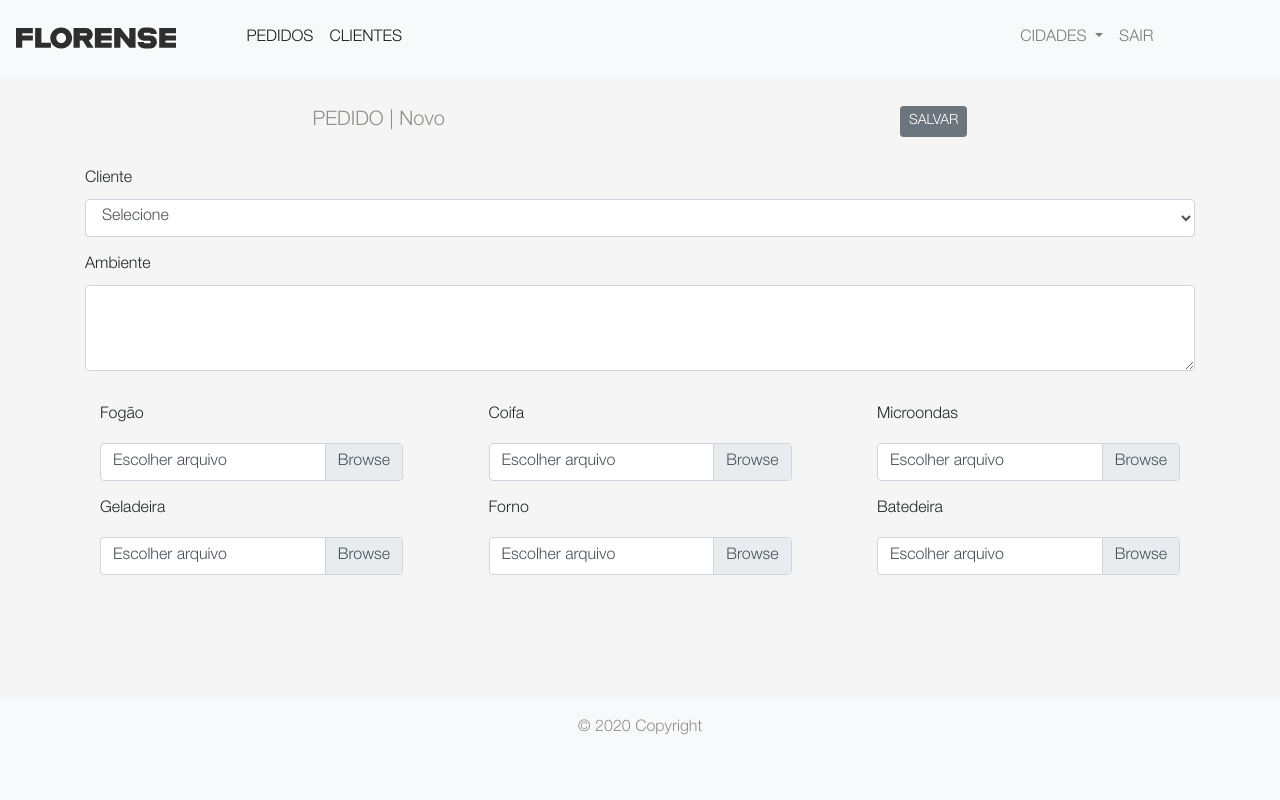
After one commit to leoromanini/florense, a Django app: page /pedido in a window 1280 px wide. The commit adds this page. Run offline with Django 3.2, Linux system fonts and the light colour scheme; the visitor is signed in with stand-in values (Sample User, id 1); some libraries are stand-ins or nearby versions.

Commit message:
Adicionado novos templates

```diff
--- a/florense/portal/static/portal/css/base.css
+++ b/florense/portal/static/portal/css/base.css
@@ -1,6 +1,13 @@
 body{
     background-color: #f5f5f5;
     font-family: "HelveticaLt";
+}
+
+.container-base {
+    display: flex;
+    flex-direction: column;
+    min-height: 100vh;
+    width: 100%;
 }
 
 .navbar-brand{
@@ -26,3 +33,34 @@ body{
 .flex{
     display: flex;
 }
+
+.flex-start {
+	justify-content: flex-start;
+}
+
+.subtitle{
+    color: #928e8a;
+    margin-top: 3%;
+    margin-bottom: 3%;
+    display: flex;
+}
+
+.footer{
+    background-color: #f8f9fa;
+    color: #928e8a;
+    margin-top: auto;
+    height: 100px;
+
+}
+
+.content{
+    margin-bottom: 5%;
+}
+
+.pointer{
+    cursor: pointer;
+}
+
+.table-center{
+    text-align: center;
+}
--- a/florense/portal/static/portal/css/login.css
+++ b/florense/portal/static/portal/css/login.css
@@ -23,6 +23,11 @@ body {
   padding: 15px;
   margin: 0 auto;
 }
+
+.signin{
+    margin-top: 10%;
+}
+
 .form-signin .checkbox {
   font-weight: 400;
 }
--- /dev/null
+++ b/florense/portal/static/portal/css/order.css
@@ -0,0 +1,18 @@
+.btn-salvar{
+    height: fit-content;
+    align-self: center;
+}
+
+p{
+    margin-top: 1rem;
+}
+
+.row{
+    margin-right: 0px;
+    margin-left: 0px;
+}
+
+.img{
+    height: 400px;
+    width: 460px;
+}
--- /dev/null
+++ b/florense/portal/static/portal/css/orders_list.css
@@ -0,0 +1,4 @@
+.btn-incluir{
+    height: fit-content;
+    align-self: center;
+}
--- /dev/null
+++ b/florense/portal/static/portal/js/order.js
@@ -0,0 +1,4 @@
+$('.custom-file-input').on('change',function(){
+                var fileName = $(this).val();
+                $(this).next('.custom-file-label').html(fileName);
+})
--- a/florense/portal/templates/portal/base.html
+++ b/florense/portal/templates/portal/base.html
@@ -28,11 +28,15 @@
             src: local('HelvativaLt'),
                  url('{% static 'fonts/helvetica.otf' %}');
           }
+
+
     </style>
 
 </head>
 
 <body>
+<div class="container-base">
+    <div class="header">
         {% if user.is_authenticated %}
         <nav class="navbar navbar-expand-lg navbar-light bg-light">
             <a class="navbar-brand" href="#">
@@ -55,7 +59,8 @@
                 </ul>
                 <ul class="navbar-nav ml-auto logout">
                     <li class="nav-item dropdown">
-                <a class="nav-link dropdown-toggle" href="#" id="navbarDropdown" role="button" data-toggle="dropdown"
+                        <a class="nav-link dropdown-toggle" href="#" id="navbarDropdown" role="button"
+                           data-toggle="dropdown"
                            aria-haspopup="true" aria-expanded="false">
                             CIDADES
                         </a>
@@ -73,10 +78,18 @@
             {% endif %}
         </nav>
         {% endif %}
-
+    </div>
+    <div class="content">
         {% block content %}
         {% endblock %}
-
+    </div>
+    <div class="footer">
+        <footer class="page-footer font-small blue">
+            <div class="footer-copyright text-center py-3">© 2020 Copyright</a>
+            </div>
+        </footer>
+    </div>
+</div>
 </body>
 
 <script src="https://code.jquery.com/jquery-3.5.1.slim.min.js"
--- a/florense/portal/templates/portal/login.html
+++ b/florense/portal/templates/portal/login.html
@@ -6,7 +6,7 @@
 {% endblock %}
 
 {% block content %}
-<div class="text-center">
+<div class="text-center signin">
     <form class="form-signin">
         <img class="mb-4" src="{% static 'portal/images/logo.svg' %}" alt="" width="300"
              height="70">
@@ -20,7 +20,6 @@
             </label>
         </div>
         <button class="btn btn-lg btn-dark btn-block" type="submit">Entrar</button>
-        <p class="mt-5 mb-3 text-muted">© 2020</p>
     </form>
 
 
--- /dev/null
+++ b/florense/portal/templates/portal/order.html
@@ -0,0 +1,83 @@
+{% extends 'portal/base.html' %}
+{% load static %}
+
+{% block styles %}
+<link rel="stylesheet" type="text/css" href="{% static 'portal/css/order.css' %}">
+{% endblock %}
+
+{% block content %}
+<div class="container space-around flex">
+    <h5 class="orders subtitle text-center">PEDIDO | Novo</h5>
+    <button type="button" class="btn btn-secondary btn-sm btn-salvar">SALVAR</button>
+</div>
+<div class="container">
+    <form>
+        <div class="form-group">
+            <label for="exampleFormControlSelect1">Cliente</label>
+            <select class="form-control" id="exampleFormControlSelect1">
+                <option disabled selected>Selecione</option>
+                <option>Leonardo Romanini</option>
+                <option>Denison Caramori</option>
+                <option>Leonardo Romanini</option>
+                <option>Denison Caramori</option>
+                <option>Leonardo Romanini</option>
+                <option>Denison Caramori</option>
+            </select>
+        </div>
+        <div class="form-group">
+            <label for="ambiente">Ambiente</label>
+            <textarea class="form-control" id="ambiente" rows="3"></textarea>
+        </div>
+        <section class="container flex row space-between">
+            <div class="item">
+                <p>Fogão</p>
+                <div class="custom-file">
+                    <input type="file" class="custom-file-input" id="customFile">
+                    <label class="custom-file-label" for="customFile">Escolher arquivo</label>
+                </div>
+            </div>
+            <div class="item">
+                <p>Coifa</p>
+                <div class="custom-file">
+                    <input type="file" class="custom-file-input" id="customFile">
+                    <label class="custom-file-label" for="customFile">Escolher arquivo</label>
+                </div>
+            </div>
+            <div class="item">
+                <p>Microondas</p>
+                <div class="custom-file">
+                    <input type="file" class="custom-file-input" id="customFile">
+                    <label class="custom-file-label" for="customFile">Escolher arquivo</label>
+                </div>
+            </div>
+        </section>
+        <section class="container flex row space-between">
+            <div class="item">
+                <p>Geladeira</p>
+                <div class="custom-file">
+                    <input type="file" class="custom-file-input" id="customFile">
+                    <label class="custom-file-label" for="customFile">Escolher arquivo</label>
+                </div>
+            </div>
+            <div class="item">
+                <p>Forno</p>
+                <div class="custom-file">
+                    <input type="file" class="custom-file-input" id="customFile">
+                    <label class="custom-file-label" for="customFile">Escolher arquivo</label>
+                </div>
+            </div>
+            <div class="item">
+                <p>Batedeira</p>
+                <div class="custom-file">
+                    <input type="file" class="custom-file-input" id="customFile">
+                    <label class="custom-file-label" for="customFile">Escolher arquivo</label>
+                </div>
+            </div>
+        </section>
+    </form>
+</div>
+{% endblock %}
+
+{% block script %}
+<script src="{% static 'portal/js/order.js' %}"></script>
+{% endblock %}
--- a/florense/portal/urls.py
+++ b/florense/portal/urls.py
@@ -5,5 +5,8 @@ from . import views
 urlpatterns = [
     path('login', views.login, name='login'),
     path('ambiente', views.environment, name='environment'),
-    path('pedidos', views.orders, name='pedidos'),
+    path('pedidos', views.orders_list, name='orders_list'),
+    path('pedido', views.order, name='order'),
+    path('pedido-existente', views.order_existent, name='order'),
+    path('clientes', views.customers, name='customers'),
 ]
--- a/florense/portal/views.py
+++ b/florense/portal/views.py
@@ -9,5 +9,16 @@ def environment(request):
     return render(request, 'portal/environment.html')
 
 
-def orders(request):
-    return render(request, 'portal/orders.html')
+def orders_list(request):
+    return render(request, 'portal/orders_list.html')
+
+
+def order(request):
+    return render(request, 'portal/order.html')
+
+
+def order_existent(request):
+    return render(request, 'portal/order_existent.html')
+
+def customers(request):
+    return render(request, 'portal/customers_list.html')
```
Also changed, not shown: florense/portal/static/portal/css/environment.css (+10 -2 lines), florense/portal/static/portal/css/orders.css (deleted, +0 -15 lines), florense/portal/templates/portal/customers_list.html (added, +93 -0 lines), florense/portal/templates/portal/environment.html (+7 -13 lines), florense/portal/templates/portal/order_existent.html (added, +107 -0 lines), florense/portal/templates/portal/orders.html (deleted, +0 -104 lines), florense/portal/templates/portal/orders_list.html (added, +103 -0 lines), florense/portal/static/portal/images/fogao.png (added), florense/portal/static/portal/js/orders_list.js (renamed from florense/portal/static/portal/js/orders.js). Lines whose indentation alone changed are shown as unchanged.
